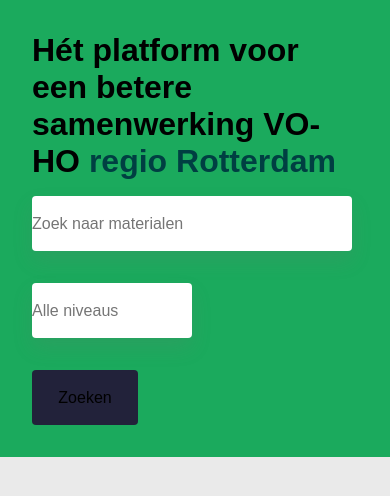
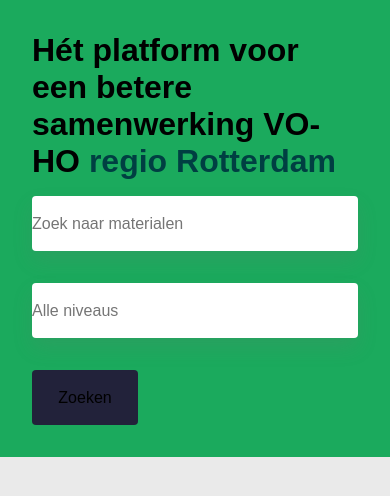
Before and after one commit to jaussems/press-play-assesment, a Next.js app: page / in a window 390 px wide. Shown: the top 496 px of the page. Built offline with nearby package versions, Linux system fonts and the light colour scheme; a web font is replaced by a local one.

Commit message:
mobile design search component tweaking

```diff
--- a/src/components/Input.tsx
+++ b/src/components/Input.tsx
@@ -1,4 +1,3 @@
-import { PropsWithChildren } from "react";
 import styles from "../styles/Input.module.scss";
 import { IinputComponent } from "@/shared/models";
 
@@ -7,7 +6,7 @@ const Input: React.FC<any> = (props: IinputComponent) => {
     <div className={styles.input_container}>
       <input
         className={styles.input}
-        style={{ width: props.width }}
+        // style={{ width: props.width }}
         placeholder={props.placeholder}
       ></input>
     </div>
--- a/src/styles/Search.module.scss
+++ b/src/styles/Search.module.scss
@@ -39,11 +39,15 @@
     @include flex-column;
     height: auto;
     .header_and_inputs {
+      width: 100%;
+
       @include flex-column;
       .inputs {
+        width: 100%;
         @include flex-column;
         input {
-          width: min-content;
+          width: 100%;
+          // width: min-content;
         }
       }
     }
```
